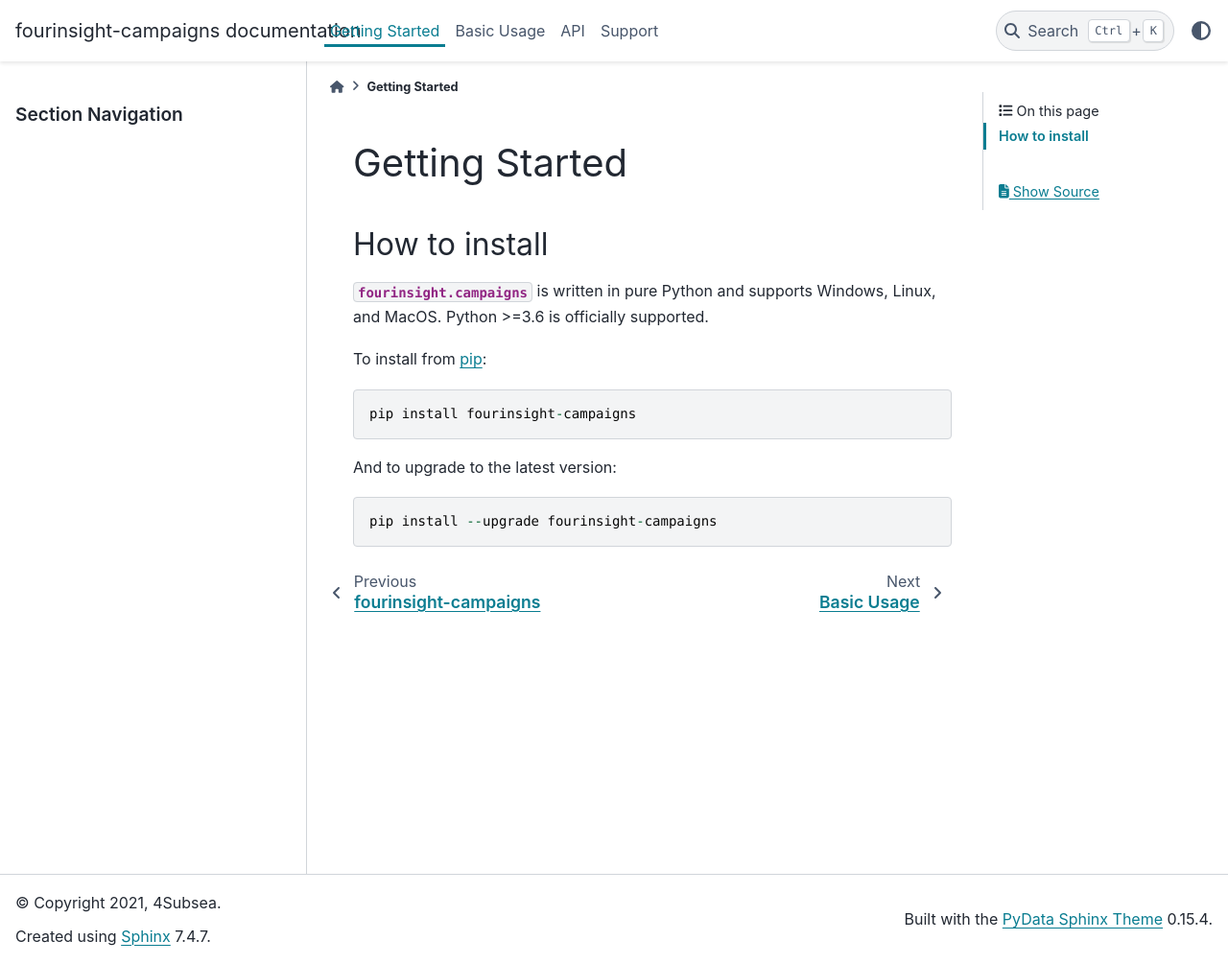
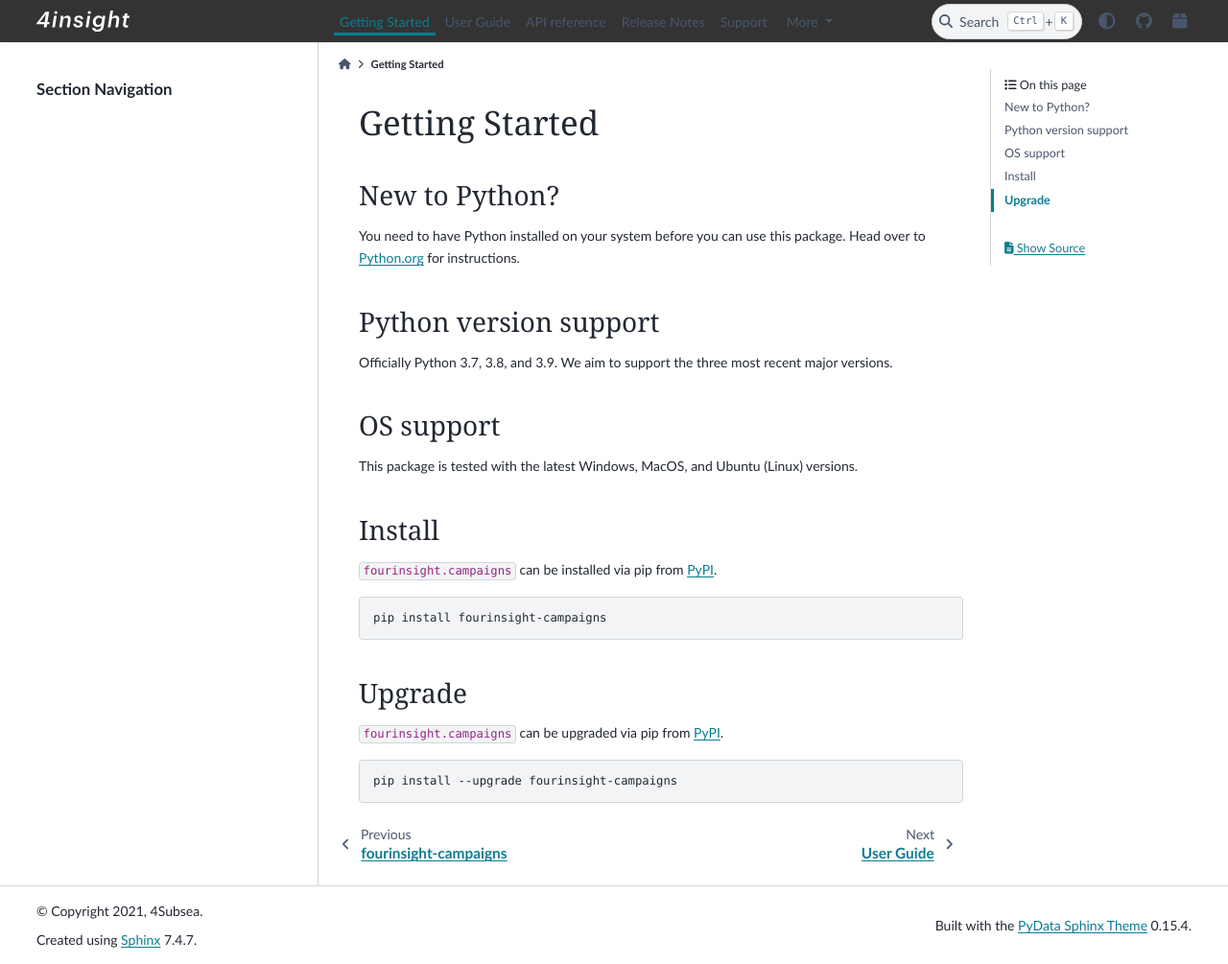
Before and after one commit to 4Subsea/fourinsight-campaigns-python, a Sphinx documentation site: the page built from docs/getting_started.rst, in a window 1280 px wide and 1005 px high. Shown: the whole window at 96% size. Built offline with Sphinx 7.4.7 and the PyData theme 0.15.4, drawn with Linux system fonts in a browser that asks for light colours.

Commit message:
doc: update documentation theme + other enh [dst-133]
* update to 4Subsea documentation theme for sphinx

```diff
--- a/README.rst
+++ b/README.rst
@@ -1,6 +1,6 @@
 fourinsight-campaigns
 #####################
 
-:py:mod:`fourinsight.campaigns` is a high-level package for conviniently and securely accessing *Campaigns* in `4insight.io`_.
+:py:mod:`fourinsight.campaigns` is a high-level package for conviniently and securely accessing **Campaigns** in `4insight.io`_.
 
 .. _4Insight.io: https://4insight.io
--- /dev/null
+++ b/docs/_static/css/custom.css
@@ -0,0 +1,97 @@
+/* Provided by the Sphinx base theme template at build time */
+@import "../basic.css";
+
+/*****************************************************************************
+* 4Subsea tweaks
+**/
+.navbar{
+  background-color: #333333 !important;
+}
+
+.navbar-brand img {
+  height: 22px; /* 32px */
+}
+
+.fab::before{
+  color: #f5f5f5;
+}
+
+.fas::before{
+  color: #f5f5f5;
+}
+
+:root {
+  /*****************************************************************************
+  * Theme config
+  **/
+  --pst-header-height: 44px;
+
+  /*****************************************************************************
+  * Font size
+  **/
+  --pst-font-size-base: 14px; /* base font size - applied at body / html level */
+
+  /*****************************************************************************
+  * Font family
+  **/
+  /* These are adapted from https://systemfontstack.com/ */
+  --pst-font-family-sansserif-system: "Trebuchet MS", -apple-system, BlinkMacSystemFont, avenir next,
+  avenir, "segoe ui", "helvetica neue", helvetica, Ubuntu, roboto, noto, arial, sans-serif;
+
+  --pst-font-family-serif-system: "Georgia", "Iowan Old Style", "Apple Garamond", Baskerville,
+  "Times New Roman", "Droid Serif", Times, "Source Serif Pro", serif, "Apple Color Emoji",
+  "Segoe UI Emoji", "Segoe UI Symbol";
+
+  --pst-font-family-monospace-system: SFMono-Regular, Menlo, Consolas, Monaco,
+  Liberation Mono, "Lucida Console", monospace;
+
+  --pst-font-family-base: var(--pst-font-family-sansserif-system);
+  --pst-font-family-heading: var(--pst-font-family-serif-system);
+  --pst-font-family-monospace: var(--pst-font-family-monospace-system);
+
+  /*****************************************************************************
+  * Color
+  *
+  * Colors are defined in rgb string way, "red, green, blue"
+  **/
+  --pst-color-primary: 0, 45, 86;
+  --pst-color-text-base: 0, 45, 86;
+  --pst-color-info: 0, 157, 220;
+  --pst-color-success: 0, 168, 143;
+  --pst-color-warning: 250, 166, 52;;
+  --pst-color-danger: 237, 23, 79;;
+
+  --pst-color-h1: var(--pst-color-primary);
+  --pst-color-h2: var(--pst-color-primary);
+  --pst-color-h3: var(--pst-color-primary);
+  --pst-color-h4: var(--pst-color-primary);
+  --pst-color-h5: var(--pst-color-text-base);
+  --pst-color-h6: var(--pst-color-text-base);
+  --pst-color-paragraph: var(--pst-color-text-base);
+  --pst-color-link: 0, 160, 175;
+  --pst-color-link-hover: 243, 119, 111;
+  --pst-color-headerlink: 0, 45, 86;;
+  --pst-color-headerlink-hover: 218, 211, 204;
+  --pst-color-preformatted-text: 73, 73, 74;
+  --pst-color-preformatted-background: 250, 250, 250;
+  --pst-color-inline-code: 237, 23, 79;
+
+  --pst-color-active-navigation: 0, 160, 175;
+  --pst-color-navbar-link: 245, 245, 245;
+  --pst-color-navbar-link-hover: var(--pst-color-active-navigation);
+  --pst-color-navbar-link-active: var(--pst-color-active-navigation);
+  --pst-color-sidebar-link: 119, 117, 122;
+  --pst-color-sidebar-link-hover: var(--pst-color-active-navigation);
+  --pst-color-sidebar-link-active: var(--pst-color-active-navigation);
+  --pst-color-sidebar-expander-background-hover: 244, 244, 244;
+  --pst-color-sidebar-caption: 218, 211, 204;
+  --pst-color-toc-link: var(--pst-color-sidebar-link);
+  --pst-color-toc-link-hover: var(--pst-color-active-navigation);
+  --pst-color-toc-link-active: var(--pst-color-active-navigation);
+
+   /*****************************************************************************
+  * Admonitions
+  **/
+  --pst-color-admonition-default: var(--pst-color-info);
+  --pst-color-admonition-note: var(--pst-color-info);
+}
--- a/docs/conf.py
+++ b/docs/conf.py
@@ -19,6 +19,7 @@
 
 
 # -- Project information -----------------------------------------------------
+_TEMPLATE_VERSION = "1.0.0"
 
 project = "fourinsight-campaigns"
 copyright = f"{date.today().year}, 4Subsea"
@@ -26,6 +27,7 @@
 
 # The full version, including alpha/beta/rc tags
 version = metadata.version(project)
+# version = "0.0.1"
 release = version
 
 
@@ -47,10 +49,13 @@
 # Intershpinx mapping
 intersphinx_mapping = {
     "python": ("https://docs.python.org/3", None),
+    "pandas": ("http://pandas.pydata.org/pandas-docs/stable/", None),
+    "datareservoirio": ("https://www.datareservoir.io/python/docs/latest/", None),
+    "fourinsight.api": ("https://docs.4insight.io/api/python/latest/", None),
 }
 
 # Add any paths that contain templates here, relative to this directory.
-templates_path = []
+templates_path = ["_templates"]
 
 # List of patterns, relative to source directory, that match files and
 # directories to ignore when looking for source files.
@@ -68,4 +73,23 @@
 # Add any paths that contain custom static files (such as style sheets) here,
 # relative to this directory. They are copied after the builtin static files,
 # so a file named "default.css" will overwrite the builtin "default.css".
-html_static_path = []
+html_static_path = ["_static"]
+html_css_files = ["css/custom.css"]
+html_logo = "_static/4insight-logo.svg"
+html_theme_options = {
+    "external_links": [
+        {"name": "4Insight.io", "url": "https://4insight.io"},
+    ],
+    "icon_links": [
+        {
+            "name": "GitHub",
+            "url": "https://github.com/4subsea/fourinsight-campaigns-python",
+            "icon": "fab fa-github",
+        },
+        {
+            "name": "PyPI",
+            "url": "https://pypi.org/project/fourinsight-campaigns",
+            "icon": "fas fa-box",
+        },
+    ],
+}
--- a/docs/getting_started.rst
+++ b/docs/getting_started.rst
@@ -1,21 +1,37 @@
 Getting Started
-###############
+===============
 
-How to install
-**************
+New to Python?
+--------------
+You need to have Python installed on your system before you can use this package.
+Head over to `Python.org`_ for instructions.
 
-:py:mod:`fourinsight.campaigns` is written in pure Python and supports Windows,
-Linux, and MacOS. Python >=3.6 is officially supported.
+Python version support
+----------------------
+Officially Python 3.7, 3.8, and 3.9. We aim to support the three most
+recent major versions.
 
-.. _install-upgrade:
+OS support
+----------
+This package is tested with the latest Windows, MacOS, and Ubuntu (Linux) versions.
 
-To install from `pip`_::
+Install
+-------
+``fourinsight.campaigns`` can be installed via pip from `PyPI`_.
+
+.. code-block:: shell
 
    pip install fourinsight-campaigns
 
-And to upgrade to the latest version::
+.. _upgrade:
+
+Upgrade
+-------
+``fourinsight.campaigns`` can be upgraded via pip from `PyPI`_.
+
+.. code-block:: shell
 
    pip install --upgrade fourinsight-campaigns
 
-
-.. _pip: https://pypi.org/project/fourinsight-campaigns/
+.. _Python.org: https://python.org
+.. _PyPI: https://pypi.org/
```
Also changed, not shown: docs/api.rst (deleted, +0 -33 lines), docs/api_ref/channels.rst (added, +30 -0 lines), docs/api_ref/index.rst (added, +11 -0 lines), docs/api_ref/root.rst (added, +17 -0 lines), docs/basic_usage.rst (deleted, +0 -88 lines), docs/index.rst (+5 -7 lines), docs/release_notes.rst (added, +27 -0 lines), docs/support.rst (+6 -5 lines), docs/user_guide/access_campaigns.rst (added, +63 -0 lines), docs/user_guide/download_sensordata.rst (added, +33 -0 lines), docs/user_guide/index.rst (added, +16 -0 lines), docs/_static/4insight-logo.svg (added), docs/_static/4subsea-logo.svg (added), 2 other files.
